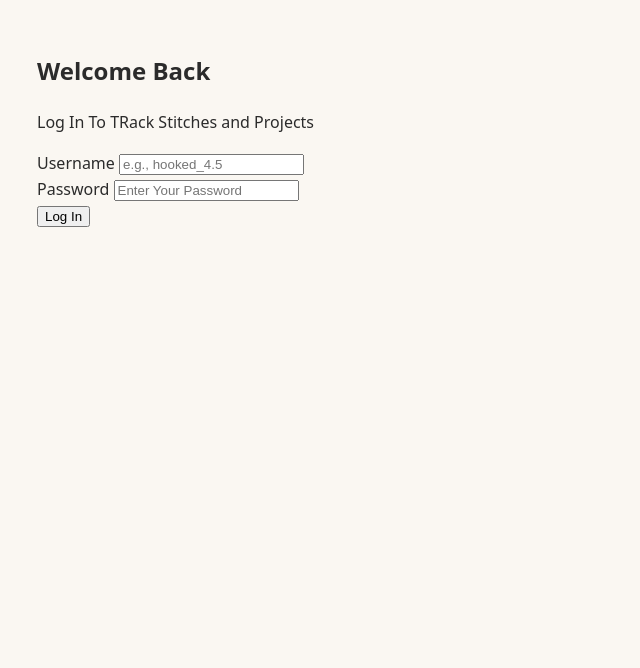
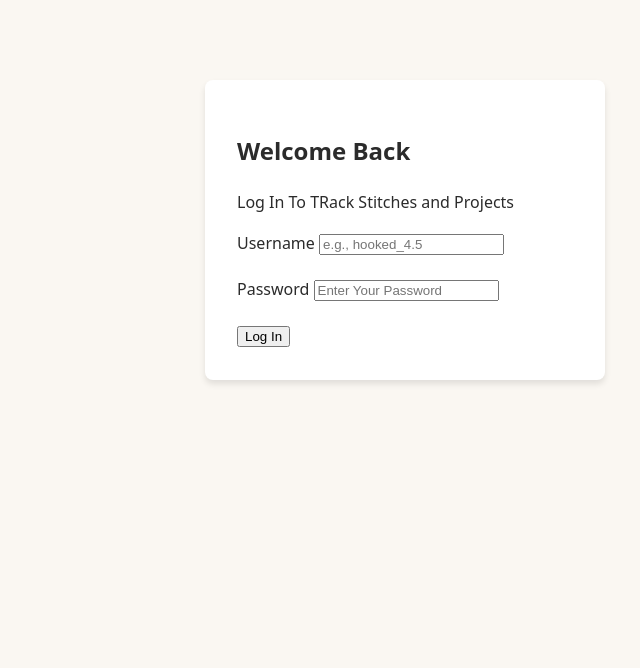
Before and after one commit to apwood09/Project_Tracker_App, a Flask app: page /login in a window 1280 px wide. Shown: the part 59-727 px from the top of the page, without its empty margins (235-875 px from the left). Run offline with Flask 3, Linux system fonts and the light colour scheme.

Commit message:
login page

```diff
--- a/app/static/css/style.css
+++ b/app/static/css/style.css
@@ -54,3 +54,31 @@ body {
   text-align: center;
   color: var(--muted);
 }
+
+.auth-container {
+  display: flex;
+  justify-content: center;
+  padding: 3rem 0;
+}
+
+.auth-card {
+  width: 100%;
+  max-width: 400px;
+  background: #fff;
+  padding: 2rem;
+  border-radius: 8px;
+  box-shadow: 0 4px 6px rgba(0, 0, 0, 0.1);
+}
+
+.form-group {
+  margin-bottom: 1.25rem;
+  text-align: 1rem;
+}
+
+.alert-danger {
+  background-color: #f8d7da;
+  color: #721c24;
+  padding: 0.75rem;
+  border-radius: 4px;
+  margin-bottom: 1rem;
+}
```
